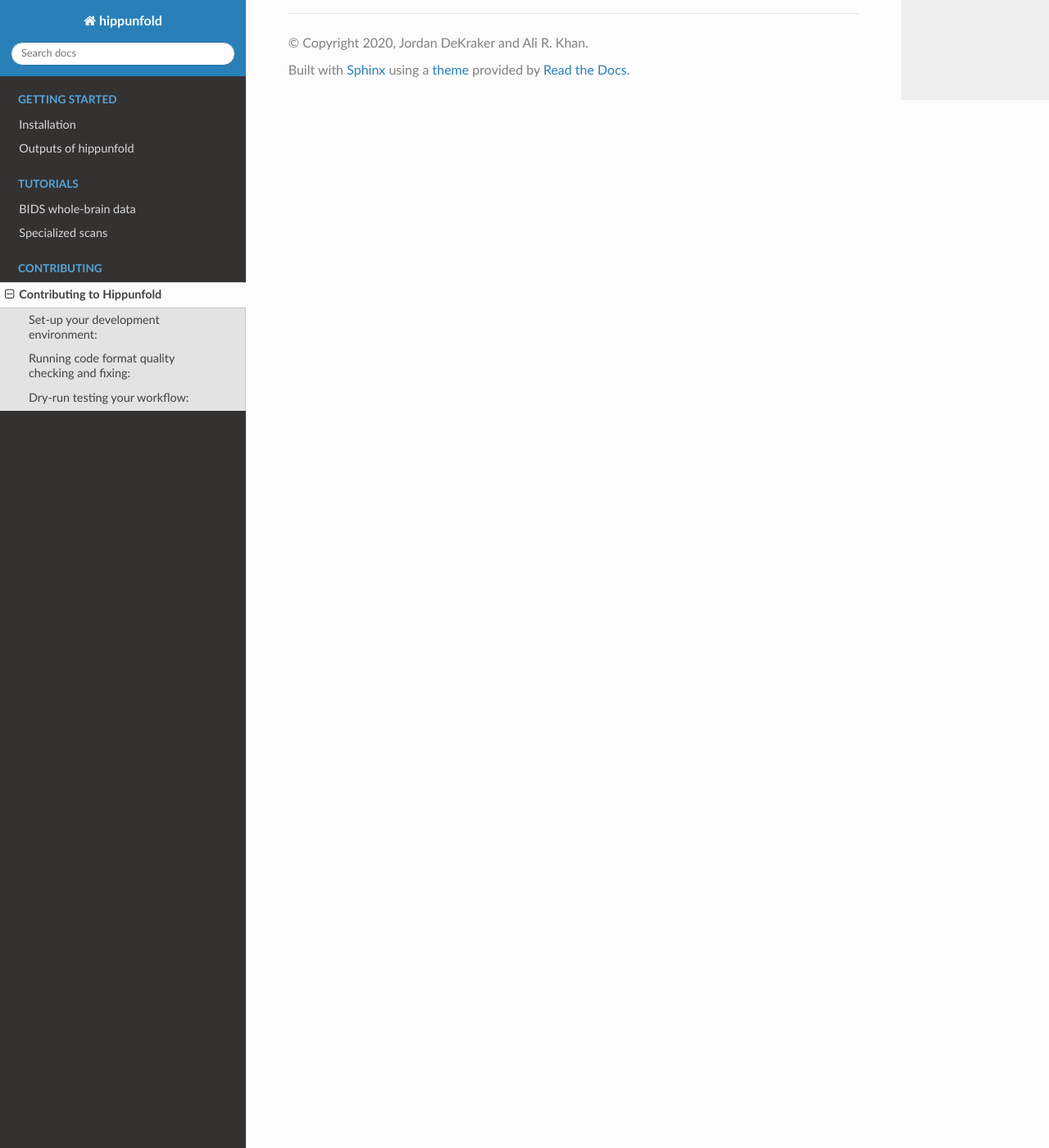
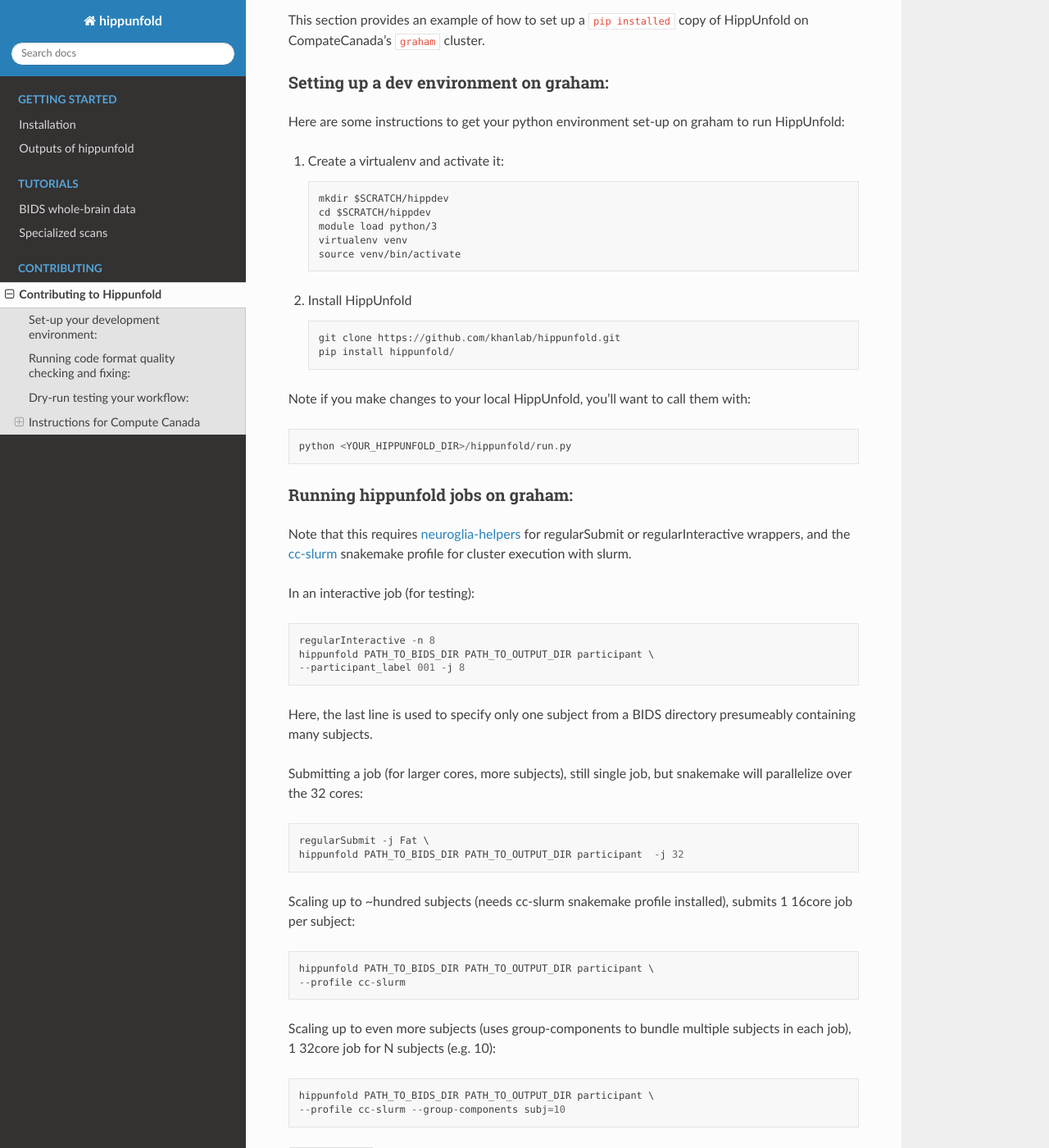
Before and after one commit to mcespedes99/hippunfold, a Sphinx documentation site: the page built from docs/contributing/contributing.md, in a window 1280 px wide and 1400 px high, scrolled down 1697 px. Shown: the whole window at 82% size. Built offline with Sphinx 7.4.7 and the Read the Docs theme 2.0.0, drawn with Linux system fonts in a browser that asks for light colours; some of the changed text lies outside the part shown.

Commit message:
ComputeCanada instructions moved

```diff
--- a/docs/contributing/contributing.md
+++ b/docs/contributing/contributing.md
@@ -66,3 +66,64 @@
 
     cd hippunfold
     snakemake -np
+
+## Instructions for Compute Canada
+
+This section provides an example of how to set up a `pip installed` copy
+of HippUnfold on CompateCanada\'s `graham` cluster.
+
+### Setting up a dev environment on graham:
+
+Here are some instructions to get your python environment set-up on
+graham to run HippUnfold:
+
+1.  Create a virtualenv and activate it:
+
+        mkdir $SCRATCH/hippdev
+        cd $SCRATCH/hippdev
+        module load python/3
+        virtualenv venv
+        source venv/bin/activate
+
+2.  Install HippUnfold
+
+        git clone https://github.com/khanlab/hippunfold.git
+        pip install hippunfold/
+
+Note if you make changes to your local HippUnfold, you'll want to call them with:
+
+        python <YOUR_HIPPUNFOLD_DIR>/hippunfold/run.py
+
+### Running hippunfold jobs on graham:
+
+Note that this requires
+[neuroglia-helpers](https://github.com/khanlab/neuroglia-helpers) for
+regularSubmit or regularInteractive wrappers, and the
+[cc-slurm](https://github.com/khanlab/cc-slurm) snakemake profile for cluster execution with slurm.
+
+In an interactive job (for testing):
+
+    regularInteractive -n 8
+    hippunfold PATH_TO_BIDS_DIR PATH_TO_OUTPUT_DIR participant \
+    --participant_label 001 -j 8
+
+Here, the last line is used to specify only one subject from a BIDS
+directory presumeably containing many subjects.
+
+Submitting a job (for larger cores, more subjects), still single job,
+but snakemake will parallelize over the 32 cores:
+
+    regularSubmit -j Fat \
+    hippunfold PATH_TO_BIDS_DIR PATH_TO_OUTPUT_DIR participant  -j 32
+
+Scaling up to \~hundred subjects (needs cc-slurm snakemake profile
+installed), submits 1 16core job per subject:
+
+    hippunfold PATH_TO_BIDS_DIR PATH_TO_OUTPUT_DIR participant \
+    --profile cc-slurm
+
+Scaling up to even more subjects (uses group-components to bundle
+multiple subjects in each job), 1 32core job for N subjects (e.g. 10):
+
+    hippunfold PATH_TO_BIDS_DIR PATH_TO_OUTPUT_DIR participant \
+    --profile cc-slurm --group-components subj=10
```
